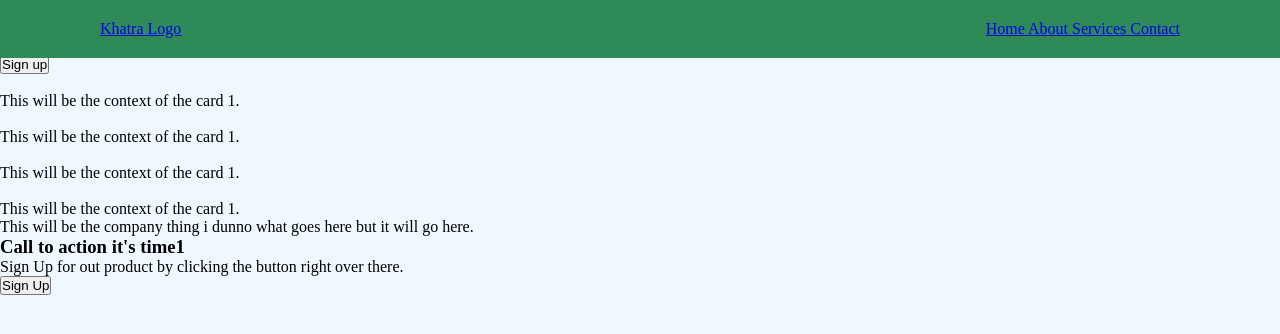
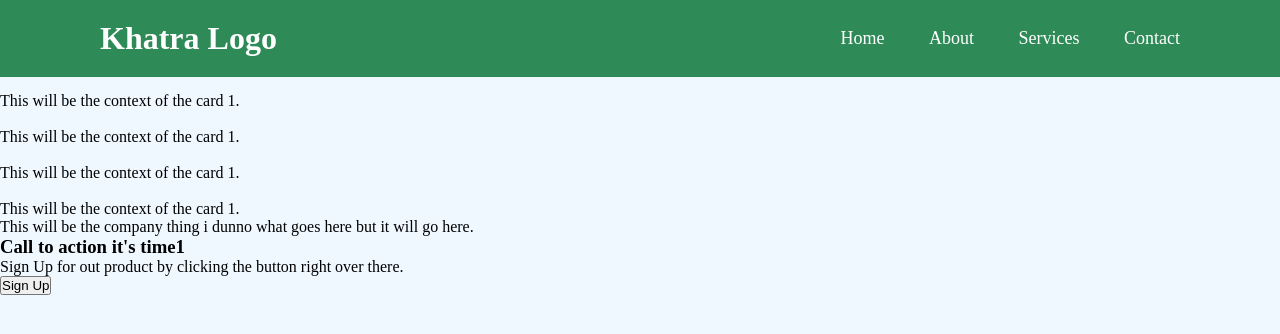
Before and after one commit to ishworX/DApps, a plain HTML site: page Day 3/index.html in a window 1280 px wide. Drawn offline with Linux system fonts and the light colour scheme.

Commit message:
Complete Nav Bar

```diff
--- a/Day 3/style.css
+++ b/Day 3/style.css
@@ -24,3 +24,18 @@ body {
     align-items: center;
     z-index: 100;
 }
+
+.logo {
+    font-size: 32px;
+    color: white;
+    text-decoration: none;
+    font-weight: 700;
+}
+
+.navbar a {
+    font-size: 18px;
+    color: white;
+    font-weight: 500;
+    text-decoration: none;
+    margin-left: 40px;
+}
```
